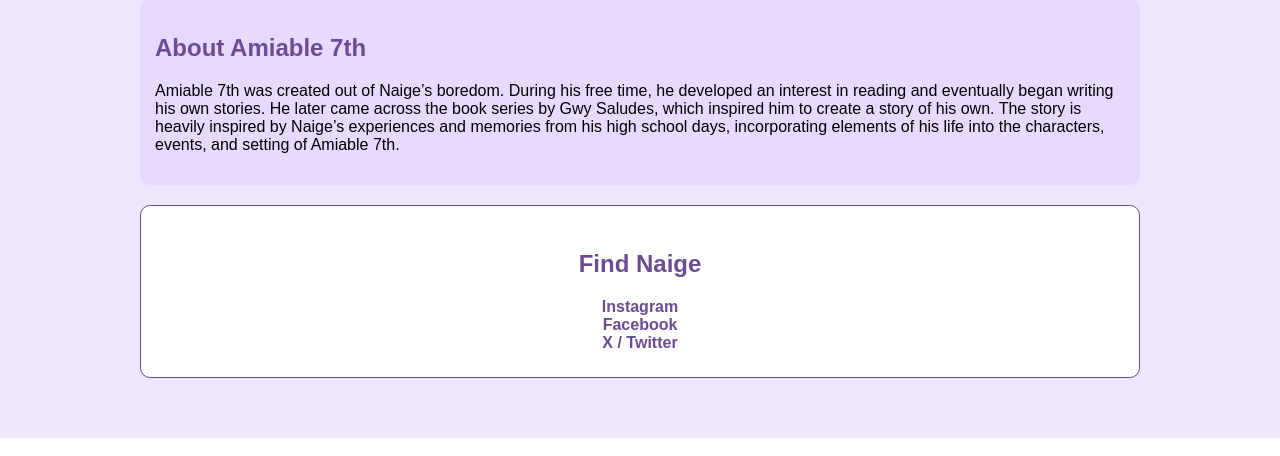
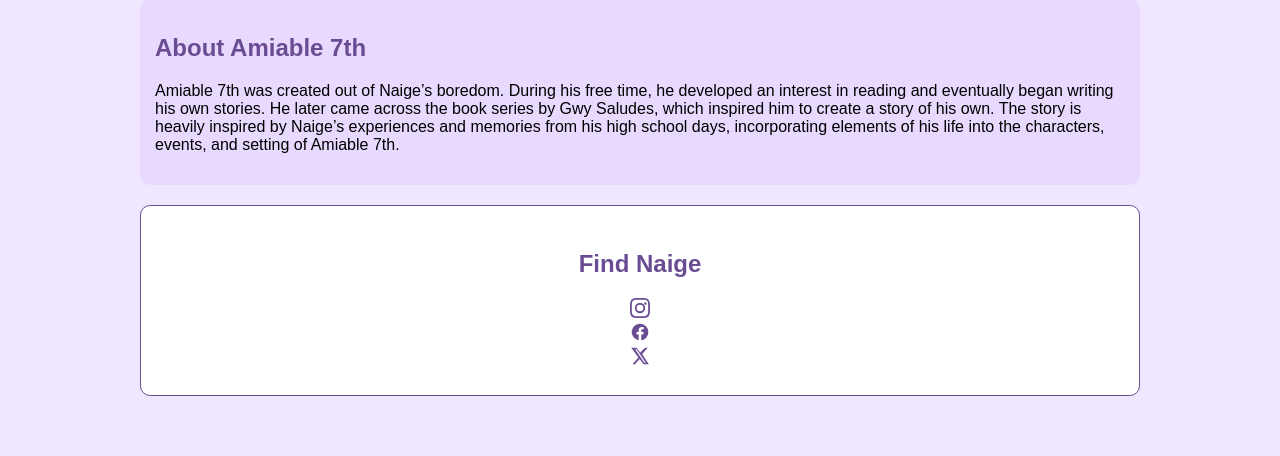
Before and after one commit to Naige30/Amiable7th, a PHP site: page /about.html in a window 1280 px wide. Shown: the part 659-1115 px from the top of the page. Run offline with PHP 8.4, Linux system fonts and the light colour scheme.

Commit message:
social media icons

```diff
--- a/about.html
+++ b/about.html
@@ -59,11 +59,22 @@ The story is heavily inspired by Naige’s experiences and memories from his hig
 
 <div class="social-section">
     <h2>Find Naige</h2>
-     <a href="https://www.instagram.com/gian_rizen/" target="_blank">Instagram</a>
+     <a href="https://www.instagram.com/gian_rizen/" target="_blank" aria-label="Instagram">
+    <svg width="20" height="20" viewBox="0 0 24 24" fill="currentColor">
+        <path d="M12 2.16c3.2 0 3.58.01 4.85.07 3.25.15 4.77 1.69 4.92 4.92.06 1.27.07 1.65.07 4.85s-.01 3.58-.07 4.85c-.15 3.23-1.66 4.77-4.92 4.92-1.27.06-1.64.07-4.85.07s-3.58-.01-4.85-.07c-3.26-.15-4.77-1.7-4.92-4.92-.06-1.27-.07-1.65-.07-4.85s.01-3.58.07-4.85c.15-3.23 1.67-4.77 4.92-4.92 1.27-.06 1.65-.07 4.85-.07zM12 0C8.74 0 8.33.01 7.05.07c-4.35.2-6.78 2.62-6.98 6.98C0 8.33 0 8.74 0 12s.01 3.67.07 4.95c.2 4.35 2.62 6.78 6.98 6.98C8.33 24 8.74 24 12 24s3.67-.01 4.95-.07c4.35-.2 6.78-2.62 6.98-6.98.06-1.28.07-1.69.07-4.95s-.01-3.67-.07-4.95c-.2-4.35-2.62-6.78-6.98-6.98C15.67.01 15.26 0 12 0zm0 5.84A6.16 6.16 0 1 0 18.16 12 6.16 6.16 0 0 0 12 5.84zM12 16a4 4 0 1 1 4-4 4 4 0 0 1-4 4zm6.41-10.85a1.44 1.44 0 1 0 1.44 1.44 1.44 1.44 0 0 0-1.44-1.44z"/>
+    </svg>
+</a>
 
-            <a href="https://www.facebook.com/naigeeee/" target="_blank">Facebook</a>
-
-            <a href="https://x.com/Naigetoo" target="_blank">X / Twitter</a>
+            <a href="https://www.facebook.com/naigeeee/" target="_blank" aria-label="Facebook">
+    <svg width="20" height="20" viewBox="0 0 24 24" fill="currentColor">
+        <path d="M22 12a10 10 0 1 0-11.56 9.88v-6.99H7.9V12h2.54V9.8c0-2.5 1.49-3.89 3.78-3.89 1.1 0 2.24.2 2.24.2v2.46h-1.26c-1.24 0-1.63.77-1.63 1.56V12h2.78l-.45 2.89h-2.33v6.99A10 10 0 0 0 22 12z"/>
+    </svg>
+</a>
+            <a href="https://x.com/Naigetoo" target="_blank" aria-label="X (Twitter)">
+    <svg width="20" height="20" viewBox="0 0 24 24" fill="currentColor">
+        <path d="M18.24 2h3.06l-6.69 7.65L22.5 22h-6.16l-4.83-6.32L6.02 22H2.96l7.15-8.18L1.5 2h6.32l4.36 5.77zm-1.07 18h1.7L7.9 3.9H6.08z"/>
+    </svg>
+</a>
 </div>
 
 
@@ -74,4 +85,6 @@ The story is heavily inspired by Naige’s experiences and memories from his hig
 
 
 
+
+
 </html>
```
Also changed, not shown: css/style.css (line endings or trailing spaces).
